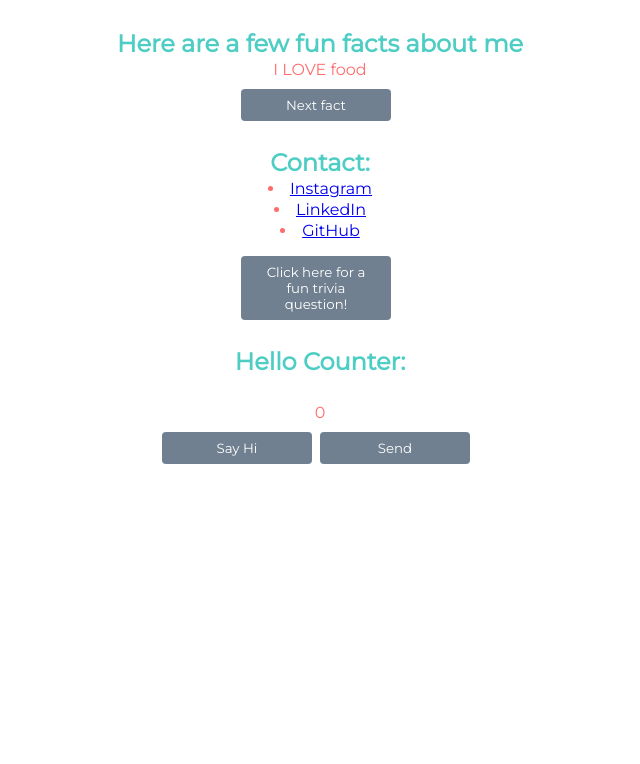
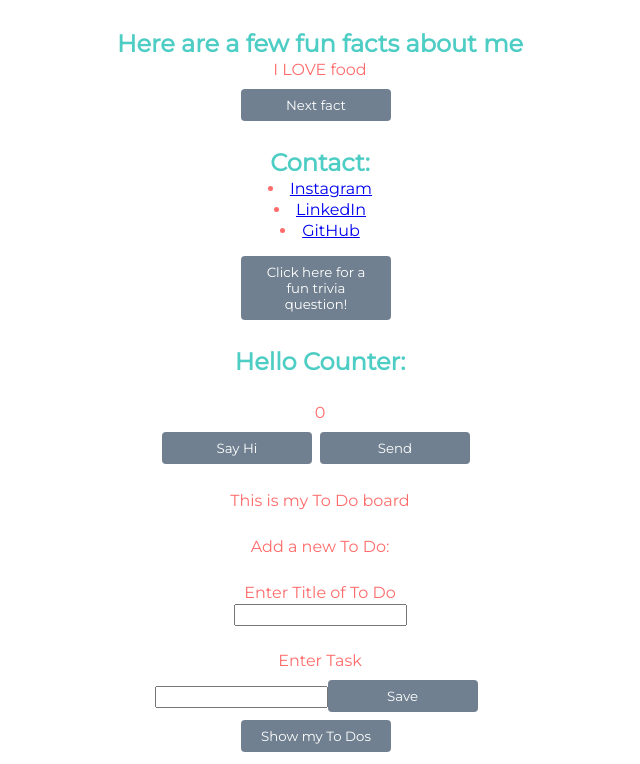
Before and after one commit to gracewanggw/personal-react-website, a React (Create React App) app in the folder website/: page / in a window 1280 px wide. Shown: the part 812-1576 px from the top of the page, without its empty margins (320-960 px from the left). Before the commit the page ends 1286 px from the top, so only its background shows below. Built offline with nearby package versions, Linux system fonts and the light colour scheme.

Commit message:
simple firebase

```diff
--- a/website/src/App.js
+++ b/website/src/App.js
@@ -1,12 +1,16 @@
 import pic from "./PC_Group.jpg";
 import './App.css';
+import Firebase from './firestore/index';
 import Navbar from "./components/Navbar/Navbar";
 import HelloCounter from "./components/HelloCounter.js";
 import FunFacts from "./components/FunFacts.js";
 import Jeopardy from "./components/Jeopardy.js";
+import ToDoBoard from "./components/ToDoBoard";
 
 
 function App() {
+  console.log(Firebase);
+  console.log(Firebase.db);
   const header = ["Hi there!", <br />,"My name is Grace. Welcome to my website!"];
   const about = ["I am a Dartmouth '24 from Houston, Texas.",<br />, "Currently, I am staying in Park City, Utah with a few friends."];
   // const funFacts = <ul>
@@ -39,6 +43,7 @@ function App() {
       </body>
       <Jeopardy/>
       <HelloCounter/>
+      <ToDoBoard/>
     </div>
   );
 }
--- /dev/null
+++ b/website/src/components/ToDoBoard.js
@@ -0,0 +1,93 @@
+import React, { Component } from 'react';
+import Firebase from '../firestore/index';
+import ToDoPost from "./ToDoPost";
+import "../styles.css";
+
+class ToDoBoard extends Component {
+  constructor(props) {
+    super(props);
+    this.state = {
+      allToDos: [],
+      title: '',
+      id: 0,
+      task: '',
+    }
+  }
+
+  newTitleFunction = (event) =>{
+    this.setState({
+      title: event.target.value
+    })
+  }
+
+  newTaskFunction = (event) =>{
+    this.setState({
+      task: event.target.value
+    })
+  }
+
+  saveNewToDo = () =>{
+      Firebase.db.collection("todo").add({
+      title: this.state.title,
+      task: this.state.task,
+      id: this.state.id
+    }).then(ref =>{
+      console.log("document reference id " + this.state.id)
+      this.setState({
+        id: this.state.id + 1
+      })
+    }).catch((e) =>{
+      console.log(e)
+    })
+
+  }
+
+  fetchToDos = () =>{
+    const todoList= [];
+    Firebase.db.collection("todo").get()
+    .then(query => {
+      query.forEach(doc =>{
+        todoList.push(doc.data());
+      })
+    })
+    .then(() =>{
+      this.setState({
+        allToDos: todoList
+      })
+    }).catch((e) => {
+        console.log(e);
+    })
+  }
+
+  render(){
+    const allPosts = this.state.allToDos.map((todo) => {
+      return (
+        <ToDoPost
+        title = {todo.title}
+        task = {todo.task}
+        />
+      )
+    })
+    return(
+      <div>
+        <p>This is my To Do board</p>
+        <p>Add a new To Do:</p>
+
+        <p>Enter Title of To Do</p>
+        <input type="text" value= {this.state.title} onChange={this.newTitleFunction}></input>
+
+        <p>Enter Task</p>
+        <input type="text" value ={this.state.task} onChange={this.newTaskFunction}></input>
+
+        <button onClick={this.saveNewToDo}>Save</button>
+
+        <div className="allToDos">
+          <button onClick={this.fetchToDos}>Show my To Dos</button>
+          {allPosts}
+        </div>
+      </div>
+    )
+  }
+}
+
+export default ToDoBoard;
--- /dev/null
+++ b/website/src/components/ToDoPost.js
@@ -0,0 +1,22 @@
+import React, { Component } from 'react';
+import Firebase from '../firestore/index';
+
+class ToDoPost extends Component{
+    constructor(props){
+        super(props);
+        this.state = {
+
+        }
+    }
+
+    render(){
+        return(
+            <div className="todoPostStyle">
+                <p>{this.props.title}</p>
+                <p>{this.props.task}</p>
+            </div>
+        )
+    }
+}
+
+export default ToDoPost;
--- /dev/null
+++ b/website/src/styles.css
@@ -0,0 +1,9 @@
+.todoPostStyle{
+    width: 15rem;
+    height: 15rem;
+    background-color:slategray;
+  }
+
+  .allToDos{
+
+  }
```
Also changed, not shown: 1 other file (tests, documents, lock files or other folders).
